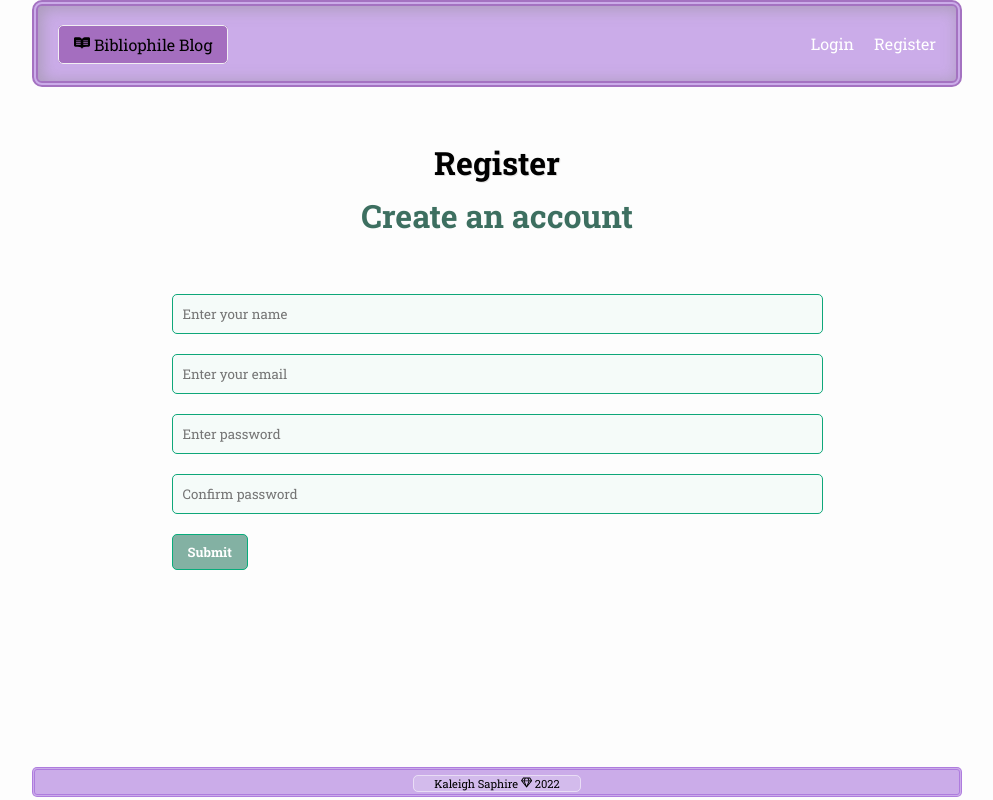
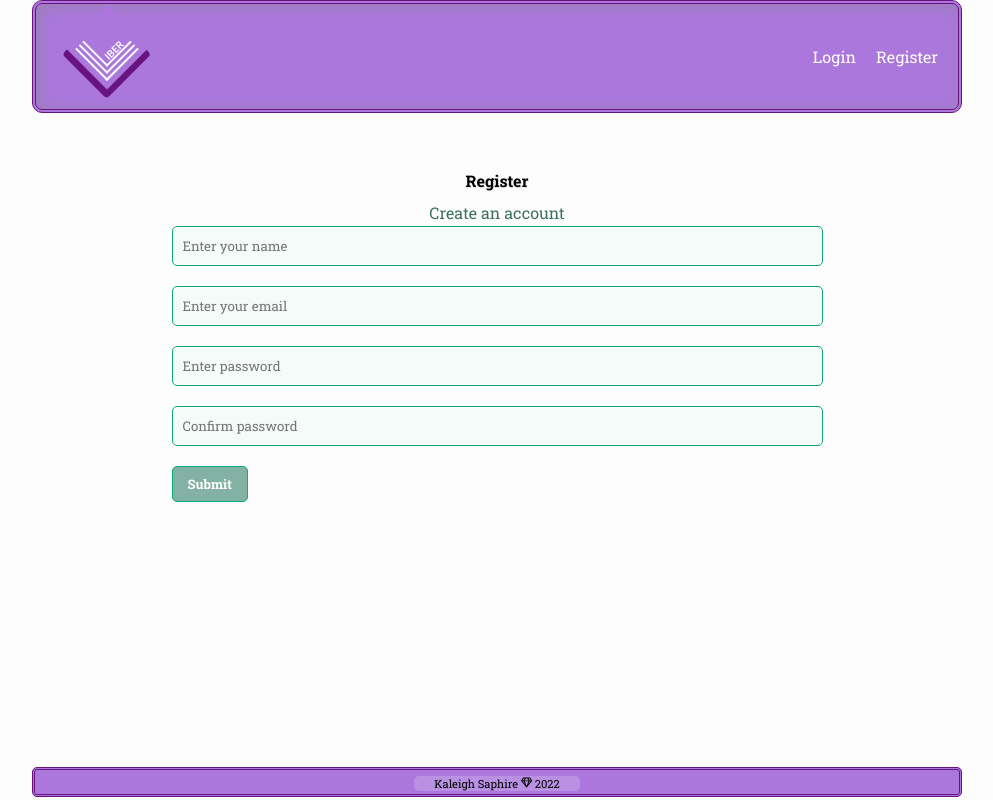
Before and after one commit to kaleighsaphire/mern-project, a React (Create React App) app in the folder frontend/: page /register in a window 1280 px wide. Shown: the whole page, without its empty margins (143-1136 px from the left). Built offline with nearby package versions, Linux system fonts and the light colour scheme.

Commit message:
Added new CSS logo to header

```diff
--- a/frontend/src/components/Header.jsx
+++ b/frontend/src/components/Header.jsx
@@ -1,4 +1,3 @@
-import {FaReadme} from 'react-icons/fa'
 import {Link, useNavigate} from 'react-router-dom'
 import {useSelector, useDispatch} from 'react-redux'
 import {logout, reset} from '../features/auth/authSlice'
@@ -16,9 +15,17 @@
 
   return (
     <header className='header'>
-        <div className="logo">
-            <Link to='/'><FaReadme /> Bibliophile Blog</Link>
-        </div>
+        <Link to='/'>
+            <div className="logo-container">
+                <div className="cover"></div>
+                <div className="cover-cutout">
+                <div className="page-one"></div>
+                <div className="page-two"></div>
+                <div className="page-three"></div>
+            </div>
+            <div className="logo"><span>IBER</span></div>
+            </div>
+        </Link>
         <ul>
             {user ? (
                 <>
--- a/frontend/src/index.css
+++ b/frontend/src/index.css
@@ -110,8 +110,8 @@
   padding: 20px 20px;
   margin-bottom: 60px;
   border-radius: 10px;
-  border: 6px double rgb(164, 114, 193);
-  background-color: rgba(171, 119, 221, 0.6);
+  border: 4px double rgb(105, 19, 127);
+  background-color: rgba(171, 119, 221);
   box-shadow: inset 3px 2px 15px 1px rgba(139, 139, 139, 0.5);
 }
 .header ul {
@@ -136,18 +136,77 @@
 .header ul li a svg {
   margin-right: 5px;
 }
-.logo>a  {
-  color: black;
-  padding: 8px 15px;
-  border-radius: 5px;
-  border: 1px solid rgb(241, 239, 242);
-  background: rgb(105, 19, 127, 0.4);
-  cursor: pointer;
+
+/*************************/
+/********************Logo*/
+.logo-container {
+  display: flex;
+  flex-direction: column;
+  justify-content: center;
+  align-items: center;
+  height: 60px;
+  width: 60px;
+  margin-left: 20px;
+  margin-bottom: 5px;
 }
-
-.logo:hover {
+.cover {
+  position: absolute;
+  height: 62.5px;
+  width: 62.5px;
+  border-radius: 4px;
+  background: rgb(105, 19, 127);
+  transform: rotate(-45deg);
+}
+.cover-cutout{
+  position: absolute;
+  height: 60px;
+  width: 60px;
+  margin-top: -15px;
+  margin-left: 1px;
+  background: rgba(171, 119, 221);
+  transform: rotate(-45deg);
+}
+.page-one{
+  position: absolute;
+  height: 45px;
+  width: 45px;
+  border-left: 2px solid white;
+  border-bottom: 2px solid white;
+  top: 9px;
+  left: 6px;
+  background: rgba(171, 119, 221);
+}
+.page-two{
+  position: absolute;
+  height: 40px;
+  width: 40px;
+  border-left: 2px solid white;
+  border-bottom: 2px solid white;
+  top: 9px;
+  left: 11px;
+  background: rgba(171, 119, 221);
+}
+.page-three{
+  position: absolute;
+  height: 35px;
+  width: 35px;
+  border-left: 2px solid white;
+  border-bottom: 2px solid white;
+  top: 9px;
+  left: 16px;
+  background: rgba(171, 119, 221);
+}
+.logo {
+  font-family: 'Gill Sans MT', Calibri, 'Trebuchet MS', sans-serif;
+  font-size: x-small;
+  font-weight: bold;
+  color: white;
+  margin: -8px -15px 0 0;
+  transform: rotate(-45deg);
+}
+.logo-container:hover {
   transform: scale(0.98);
-}
+} */
 /*************************/
 /****************Headings*/
 .heading {
@@ -191,15 +250,14 @@
   margin-bottom: 3px;
   padding: 4px 0;;
   border-radius: 5px;
-  border: 3px double rgba(171, 119, 221, 0.9);
-  background-color: rgba(171, 119, 221, 0.6);
+  border: 3px double rgb(105, 19, 127);
+  background-color: rgba(171, 119, 221)
 }
 .footer>a {
   font-size: .7rem;
   color: rgb(0, 0, 0);
   padding: 0 20px;
   padding-top: -5px;
-  border: 1px solid rgba(255, 255, 255, 0.5);
   border-radius: 5px;
   background-color: rgba(241, 244, 243, 0.2);
 }
```
Also changed, not shown: 1 other file (tests, documents, lock files or other folders).
